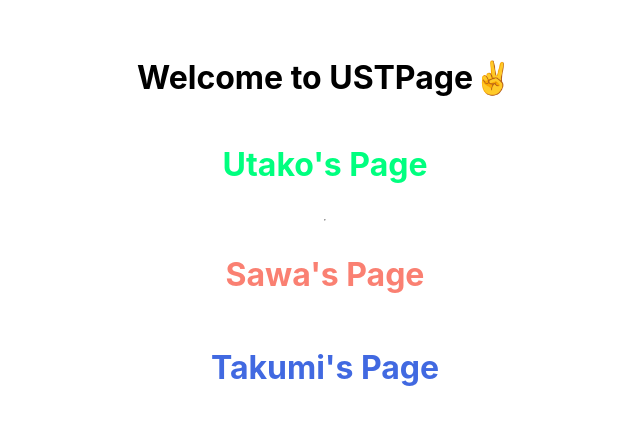
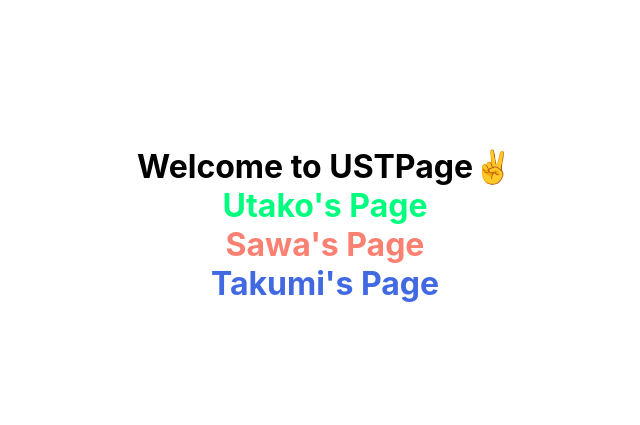
Before and after one commit to SatakeYusuke19920527/color-fortune-telling, a React (Create React App) app: page / in a window 1280 px wide. Shown: the part 175-600 px from the top of the page, without its empty margins (315-955 px from the left). Built offline with nearby package versions, Linux system fonts and the light colour scheme.

Commit message:
Topページ調整

```diff
--- a/src/App.js
+++ b/src/App.js
@@ -12,7 +12,6 @@ function App() {
       <h2
         onClick={() => movePage("utpage")}
         className="individual-page-utako">Utako's Page</h2>
-      <hr />
       <h2
         onClick={() => movePage("swpage")}
         className="individual-page-sawa">Sawa's Page</h2>
--- a/src/index.css
+++ b/src/index.css
@@ -1,4 +1,13 @@
-body {
+body,
+h1,
+h2,
+h3,
+h4,
+h5,
+h6,
+p,
+ul,
+li {
   margin: 0;
   font-family: -apple-system, BlinkMacSystemFont, 'Segoe UI', 'Roboto', 'Oxygen',
     'Ubuntu', 'Cantarell', 'Fira Sans', 'Droid Sans', 'Helvetica Neue',
```
Also changed, not shown: 1 other file (tests, documents, lock files or other folders).
